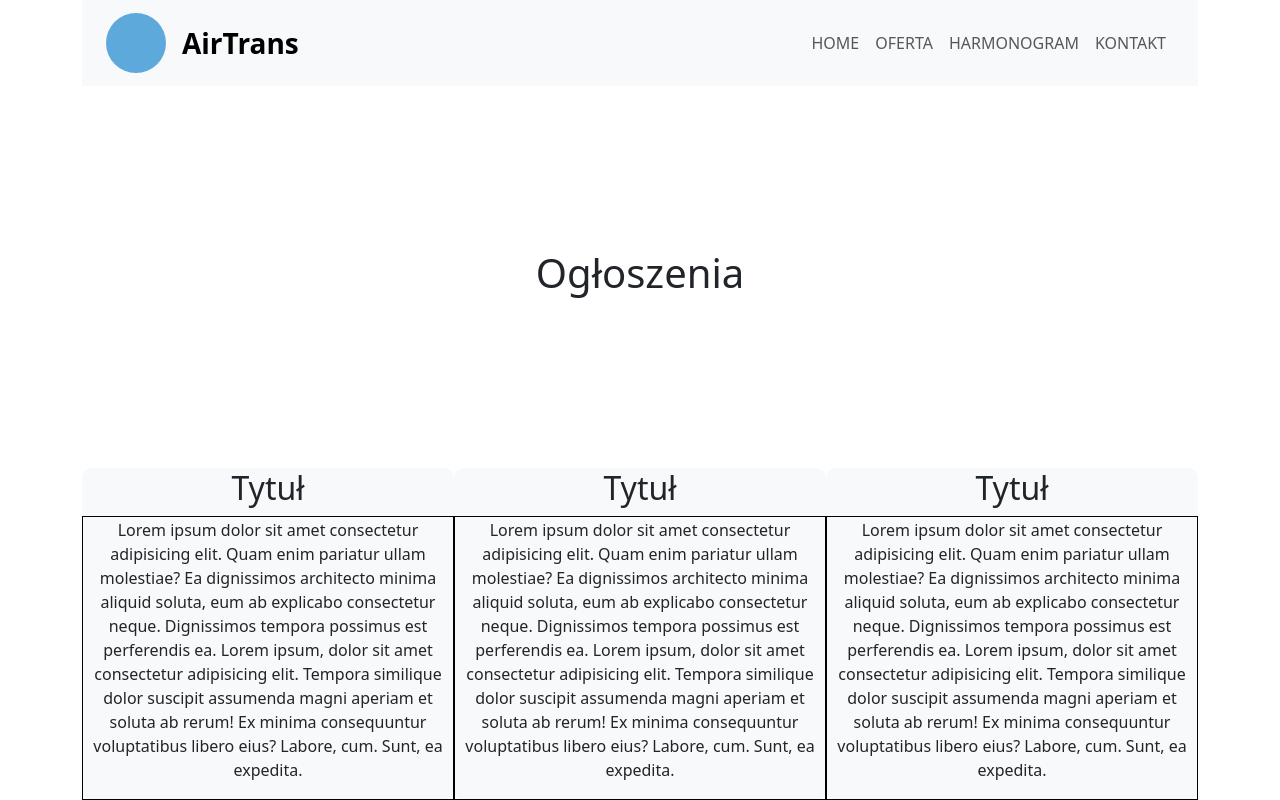
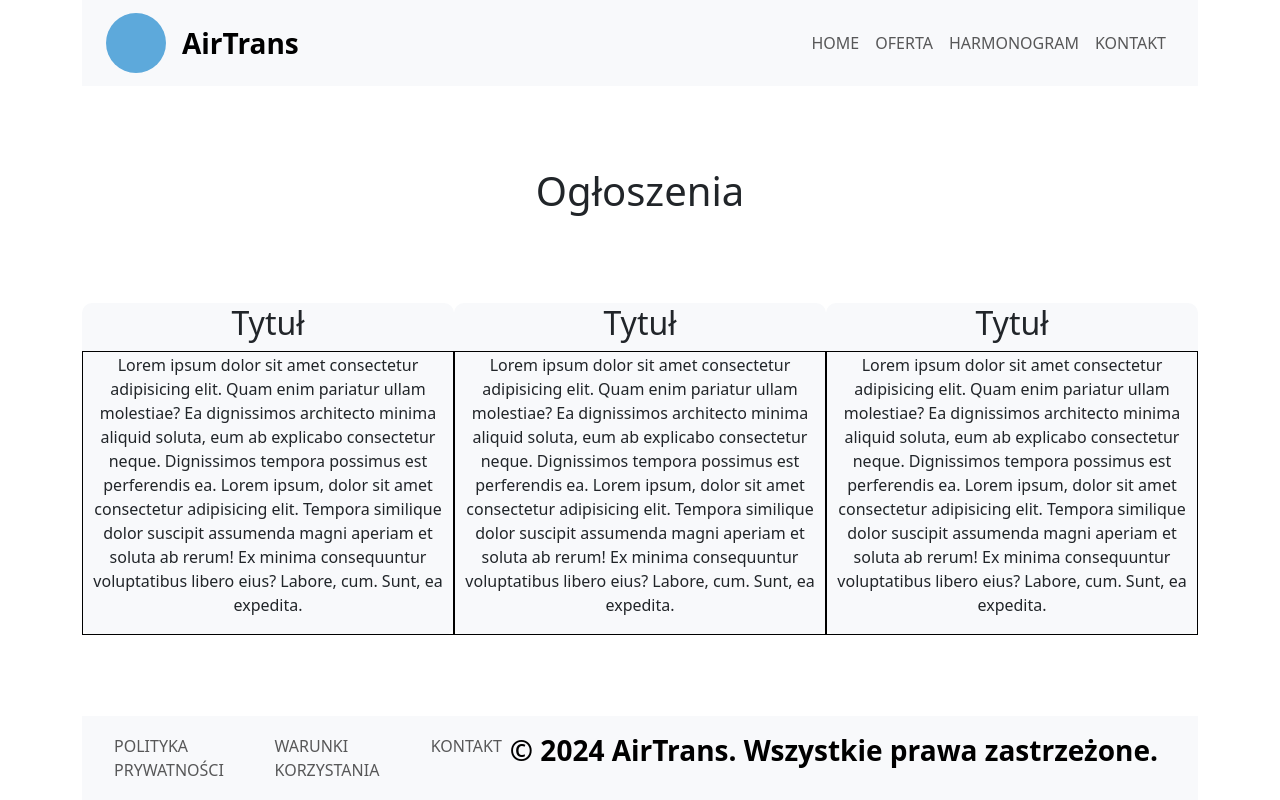
Before and after one commit to Pawel2923/AirTrans, a React (Vite) app in the folder ui/: page /home/ogloszenia in a window 1280 px wide. Built offline with nearby package versions, Linux system fonts and the light colour scheme.

Commit message:
footer i ustawienie na stronie

```diff
--- /dev/null
+++ b/ui/src/components/footer.tsx
@@ -0,0 +1,33 @@
+
+import { Link } from 'react-router-dom';
+
+const Footer = () => {
+    return (
+        <footer className="footer navbar navbar-expand-lg" style={{backgroundColor: "#f8f9fb"}}>
+            <div className="container-fluid px-4">
+                <div className="d-flex navbar-nav text-uppercase fw-medium ms-auto">
+                    <li className="nav-item">
+                        <Link to="/" className="nav-link">
+                            Polityka prywatności
+                        </Link>
+                    </li>
+                    <li className="nav-item">
+                        <Link to="/add" className="nav-link">
+                            Warunki korzystania
+                        </Link>
+                    </li>
+                    <li className="nav-item">
+                        <Link to="/add" className="nav-link">
+                            Kontakt
+                        </Link>
+                    </li>
+                </div>
+                <p className="d-flex align-items-center gap-3 navbar-brand fw-bold fs-3">
+                    © 2024 AirTrans. Wszystkie prawa zastrzeżone.
+                </p>
+            </div>
+        </footer>
+    );
+};
+
+export default Footer;
--- a/ui/src/pages/Ogloszenia.tsx
+++ b/ui/src/pages/Ogloszenia.tsx
@@ -1,5 +1,8 @@
 import Nav from "../components/Nav";
+import Footer from "../components/footer";
+
 import Tabela from "../components/table";
+
 import './ogloszenia.css';
 
 
@@ -12,10 +15,10 @@ const Ogloszenia = () => {
                 <Tabela />
                 <Tabela />
                 <Tabela />
+                </div>
+            <Footer />
+        </div>
 
-            </div>
-
-        </div>
     );
 };
 
```
